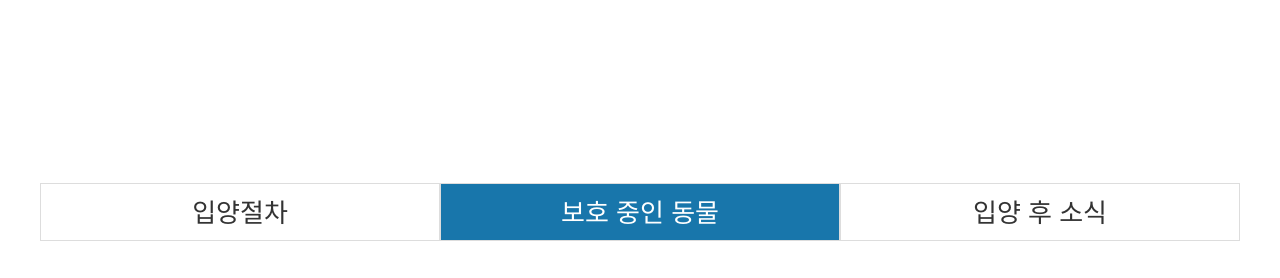
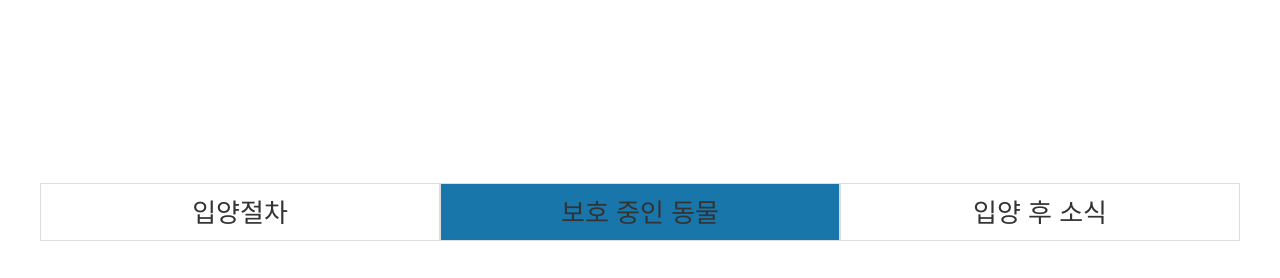
Before and after one commit to rnjsduddn/project, a plain HTML site: page adopt/adopt-2.html in a window 1280 px wide. Shown: the part 357-635 px from the top of the page. Drawn offline with nearby package versions, Linux system fonts and the light colour scheme.

Commit message:
Update adopt-2.html

```diff
--- a/adopt/adopt-2.html
+++ b/adopt/adopt-2.html
@@ -68,7 +68,7 @@
         <div class="introduce">
             <ul class="introduce-nav">
                 <li><a href="./adopt-1.html">입양절차</a></li>
-                <li><a class="white" href="./adopt-2.html">보호 중인 동물</a></li>
+                <li><a id="white" href="./adopt-2.html">보호 중인 동물</a></li>
                 <li><a href="./adopt-3.html">입양 후 소식</a></li>
             </ul>
             <h2>보호 중인 동물</h2>
```
